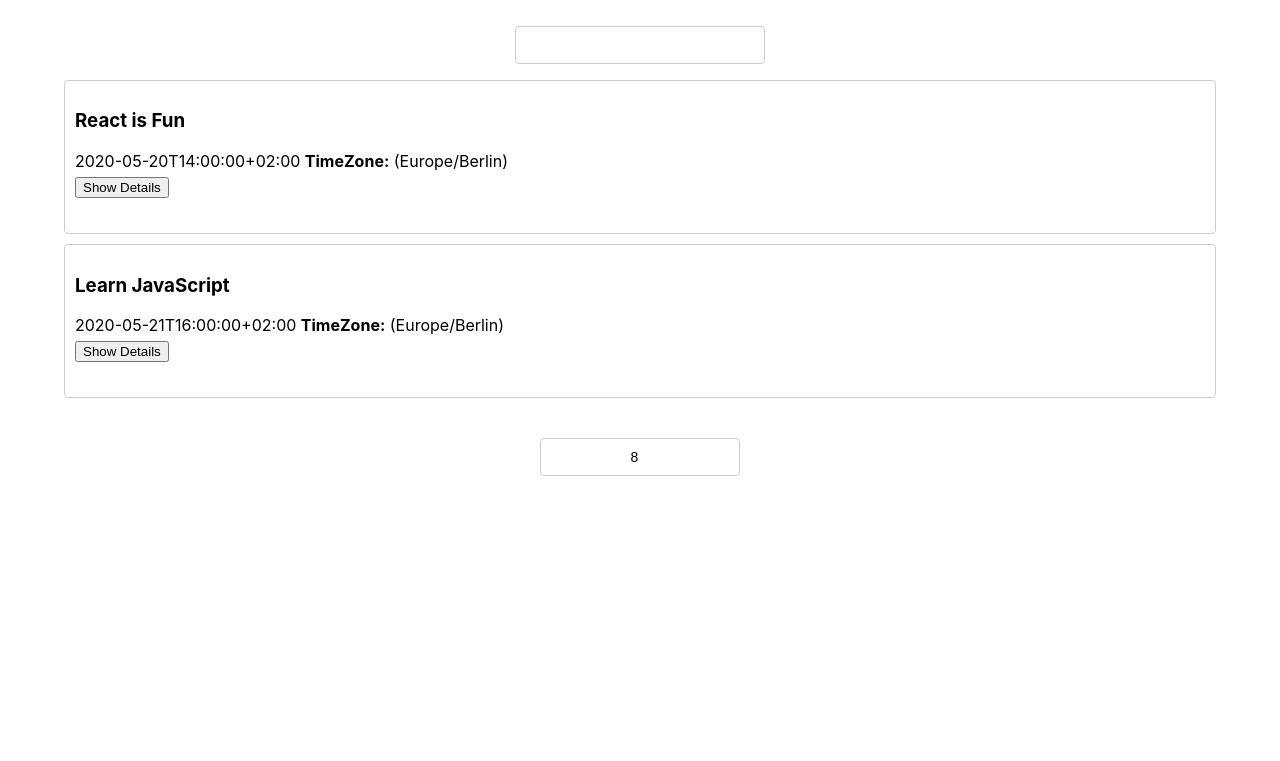
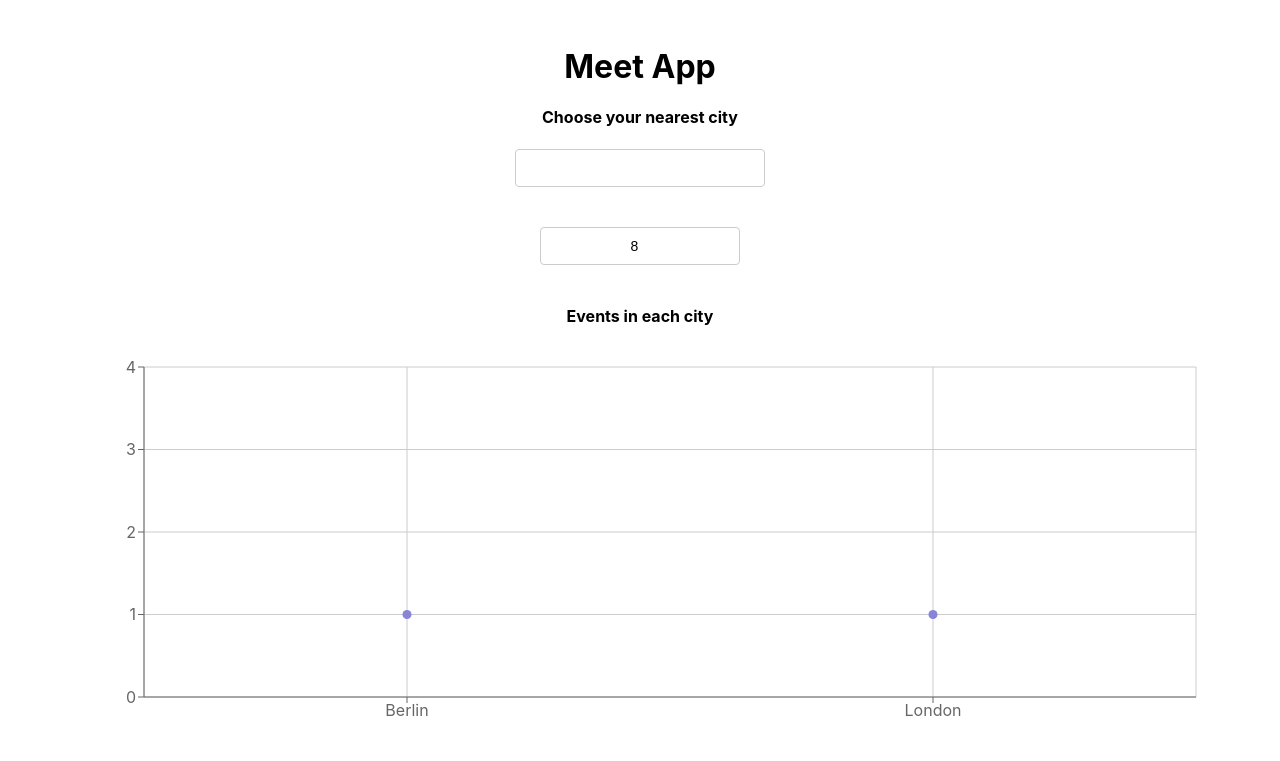
Before and after one commit to zoe-rowe8/meet, a React (Create React App) app: page / in a window 1280 px wide. Shown: the top 761 px of the page. Built offline with nearby package versions, Linux system fonts and the light colour scheme; what atatus-spa would draw is missing.

Commit message:
Creating Scatter Graph

```diff
--- a/src/App.js
+++ b/src/App.js
@@ -4,7 +4,9 @@
 import CitySearch from './CitySearch';
 import NumberOfEvents from './NumberOfEvents';
 import { extractLocations, getEvents } from './api';
+import { ScatterChart, Scatter, XAxis, YAxis, CartesianGrid, Tooltip, ResponsiveContainer } from 'recharts';
 import './nprogress.css';
+
 
 class App extends Component {
   state = {
@@ -60,15 +62,37 @@
     };
 
     render() {
+      const { locations, numberOfEvents, events } = this.state;
       return (
         <div className="App">
-        <CitySearch locations={this.state.locations} updateEvents={this.updateEvents} numberOfEvents={this.state.numberOfEvents} />
-        <EventList events={this.state.events} numberOfEvents={this.state.numberOfEvents} updateEvents={this.updateEvents}/>
-        <NumberOfEvents updateNumberOfEvents={(number) => {
-          this.updateNumberOfEvents(number);}} updateEvents={this.updateEvents}/>
+          <h1>Meet App</h1>
+          <h4>Choose your nearest city</h4>
+          <CitySearch updateEvents={this.updateEvents} locations={locations} />
+          <NumberOfEvents
+            updateEvents={this.updateEvents}
+            numberOfEvents={numberOfEvents}
+          />
+           <h4>Events in each city</h4>
+
+          <ResponsiveContainer height={400} >
+            <ScatterChart margin={{ top: 20, right: 20, bottom: 20, left: 20 }}>
+              <CartesianGrid />
+              <XAxis type="category" dataKey="city" name="city" />
+              <YAxis
+                allowDecimals={false}
+                type="number"
+                dataKey="number"
+                name="number of events"
+              />
+              <Tooltip cursor={{ strokeDasharray: "3 3" }} />
+              <Scatter data={this.getData()} fill="#8884d8" />
+            </ScatterChart>
+          </ResponsiveContainer>
+          <EventList events={events} />
         </div>
       );
     }
+
 }
 
 export default App;
```
Lines whose indentation alone changed are shown as unchanged.
